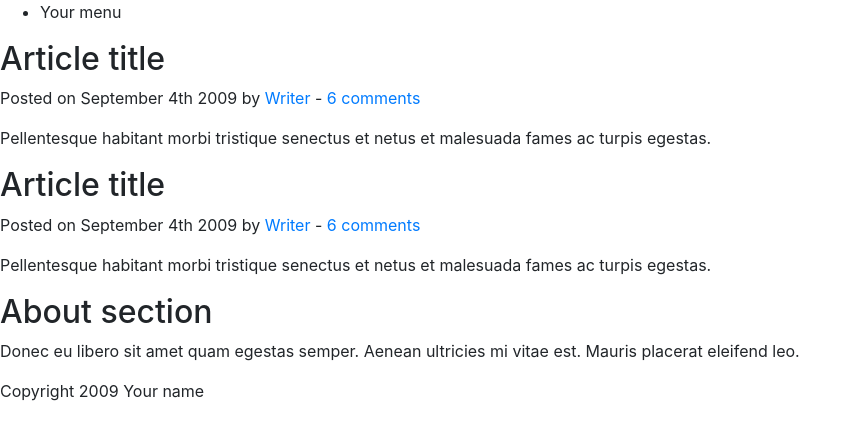
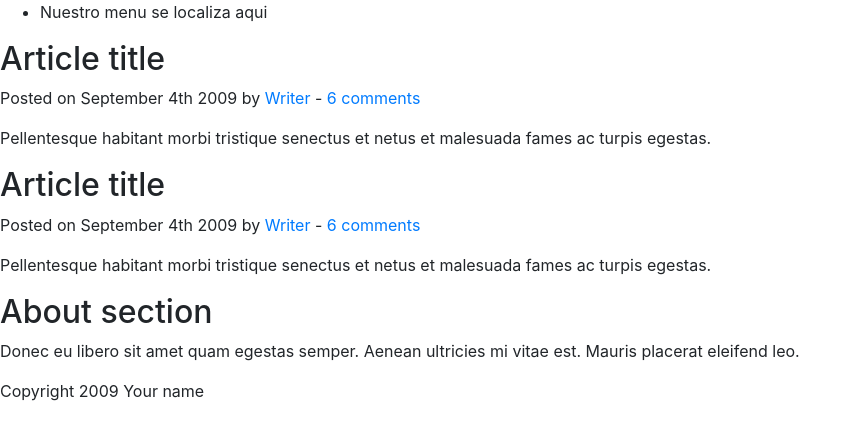
Before and after one commit to wilfred9099/Curso-git, a plain HTML site: page index.html in a window 1280 px wide. Shown: the whole page, without its empty margins (0-858 px from the left). Drawn offline with nearby package versions, Linux system fonts and the light colour scheme.

Commit message:
Se modifico el titulo y se agrego texto en menu

```diff
--- a/index.html
+++ b/index.html
@@ -13,7 +13,7 @@
 	<header>
 		<nav>
 			<ul>
-				<li>Your menu</li>
+				<li>Nuestro menu se localiza aqui</li>
 			</ul>
 		</nav>
 	</header>
```
